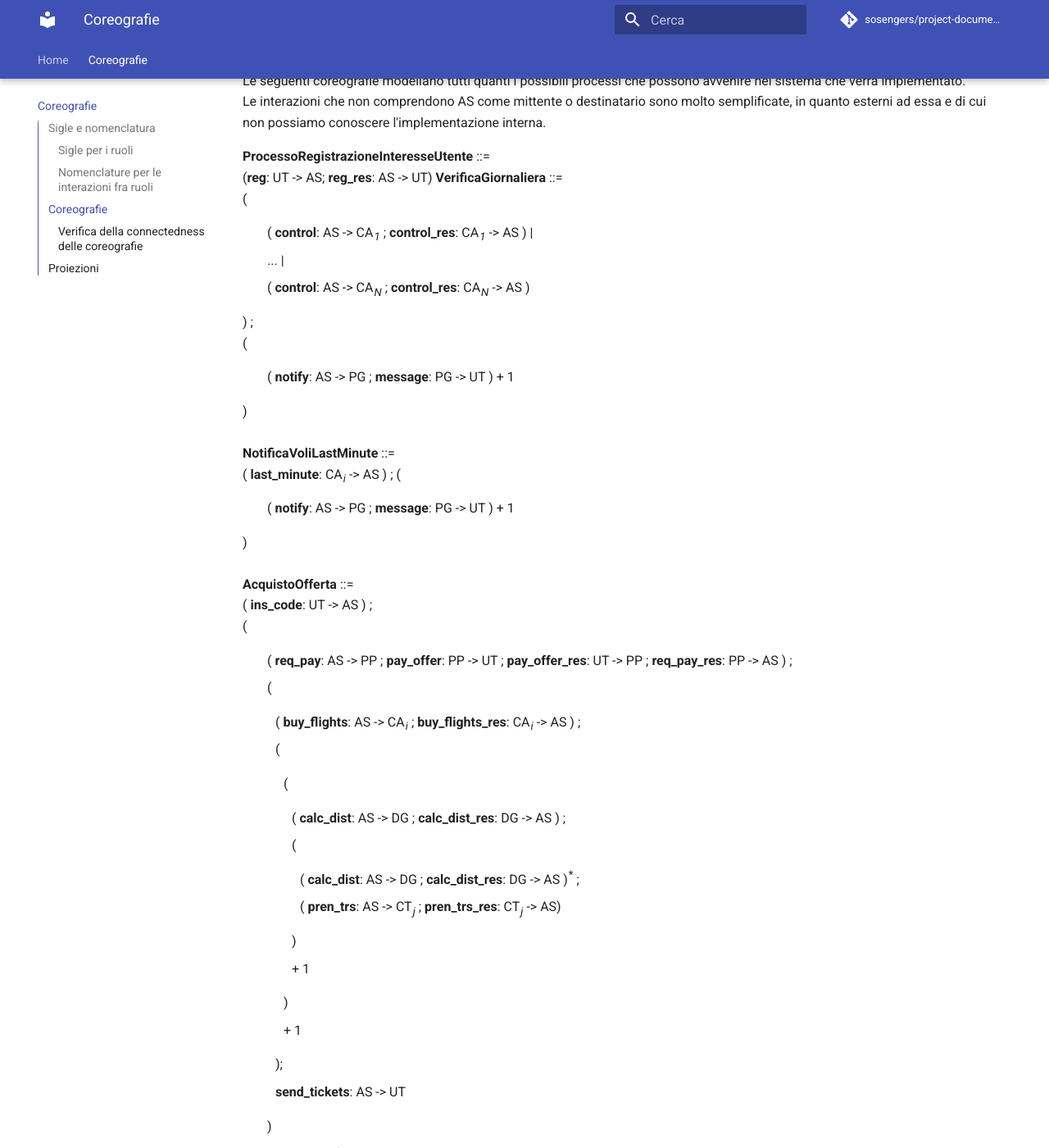
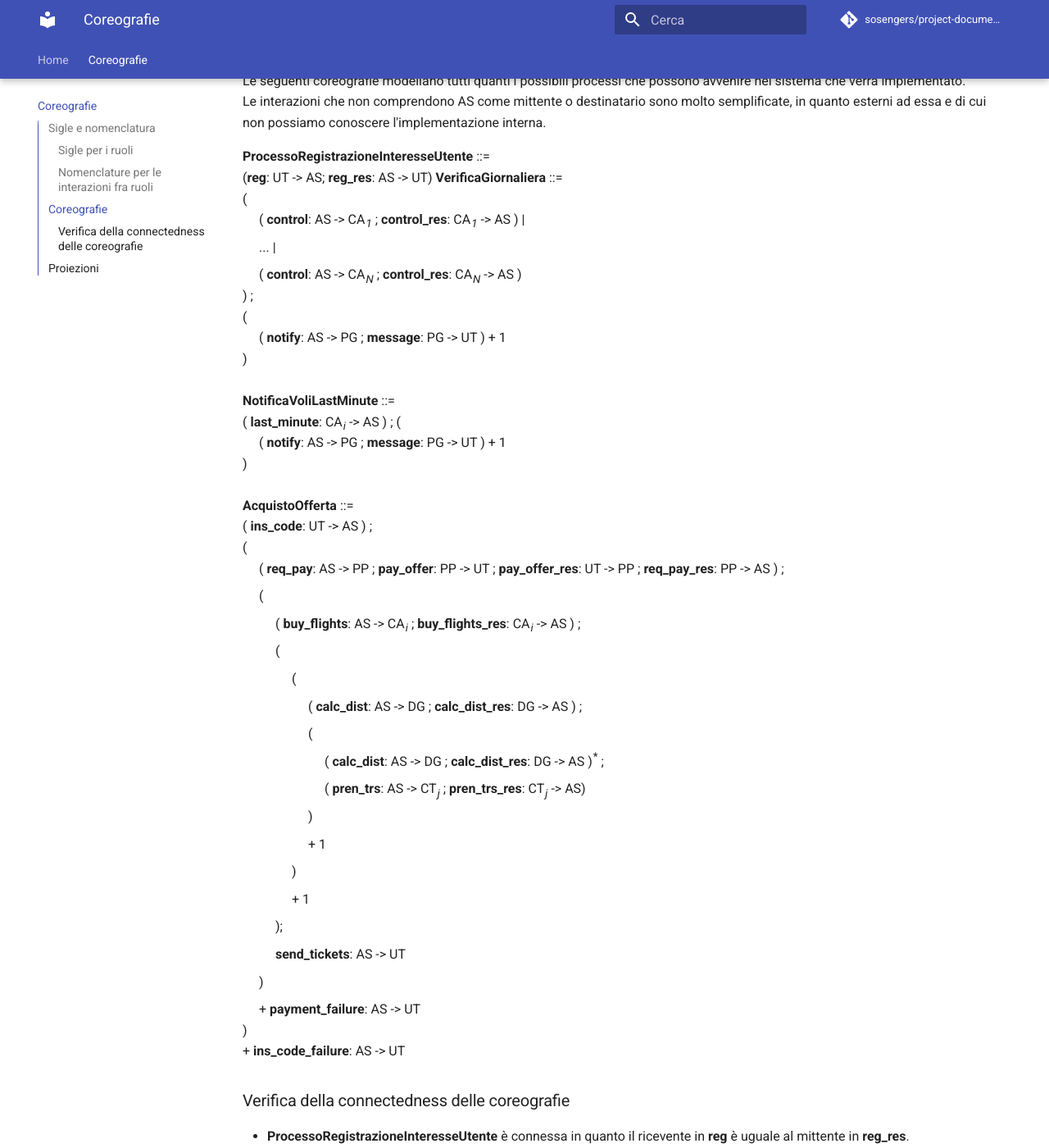
Before and after one commit to sosengers/project-documentation, an MkDocs documentation site: the page built from docs/choreographies.md, in a window 1280 px wide and 1400 px high, scrolled down 1435 px. Shown: the whole window at 82% size. Built offline with MkDocs 1.6.1 and Material for MkDocs 9.7.7, drawn with Linux system fonts in a browser that asks for light colours; comment, search, counter and statistics services are not loaded; some of the changed text lies outside the part shown.

Commit message:
Fix indentazioni di ul e li

```diff
--- a/docs/choreographies.md
+++ b/docs/choreographies.md
@@ -2,6 +2,10 @@
     div#choreographies ul li,
     div#projections ul li {
         list-style-type: none;
+	}
+
+	div#choreographies ul, div#projections ul {
+		margin: 0px;
 	}
 </style>
 # Coreografie, ruoli e proiezioni delle coreografie sui ruoli
@@ -83,29 +87,29 @@ Le interazioni che non comprendono AS come mittente o destinatario sono molto se
 <ul>
 <li> ( <strong>req_pay</strong>: AS -> PP ; <strong>pay_offer</strong>: PP -> UT ; <strong>pay_offer_res</strong>: UT -> PP ; <strong>req_pay_res</strong>: PP -> AS ) ;</li>
 <li> ( </li>
-<ul>
+<li><ul>
 	<li> ( <strong>buy_flights</strong>: AS -> CA<sub><em>i</em></sub> ; <strong>buy_flights_res</strong>: CA<sub><em>i</em></sub> -> AS ) ;</li>
 	<li> ( </li>
-<ul>
+<li><ul>
 		<li>(</li>
 		    <!-- Calcolo distanza aeroporto/casa -->
-<ul>
+<li><ul>
 			<li> ( <strong>calc_dist</strong>: AS -> DG ; <strong>calc_dist_res</strong>: DG -> AS ) ;</li>
 			<li> ( </li>
-<ul>
+<li><ul>
 				<!-- Calcolo distanze per identificare la compagnia di trasporto più vicina -->
 				<li> ( <strong>calc_dist</strong>: AS -> DG ; <strong>calc_dist_res</strong>: DG -> AS )<sup>*</sup> ;</li>
 				<li> ( <strong>pren_trs</strong>: AS -> CT<sub><em>j</em></sub> ; <strong>pren_trs_res</strong>: CT<sub><em>j</em></sub> -> AS) </li>
-</ul>
+</ul></li>
 			<li> ) </li>
 			<li> + 1 </li>
-</ul>
+</ul></li>
 		<li> ) </li>
 		<li> + 1 </li>
-</ul>
+</ul></li>
 	<li> ); </li>
     <li> <strong>send_tickets</strong>: AS -> UT </li>
-</ul>
+</ul></li>
 
 <li> ) </li>
 <li> + <strong>payment_failure</strong>: AS -> UT </li>
@@ -141,10 +145,12 @@ Seguono le proiezioni delle coreografie, divise per ruolo.
 <div id="projections">
 
 <h3>AS (ACMESky)</h3>
-
+<p>
 proj(<strong>ProcessoRegistrazioneInteresseUtente</strong>, AS) =<br />
 ( <strong>reg</strong>@UT ; <span style="text-decoration: overline"><strong>reg_res</strong></span>@UT )
-<br />
+</p>
+
+<p>
 proj(</strong><strong>VerificaGiornaliera</strong>, AS) =<br />
 (
 <ul>
@@ -158,42 +164,52 @@ proj(</strong><strong>VerificaGiornaliera</strong>, AS) =<br />
 <li>( <span style="text-decoration: overline"><strong>notify</strong></span>@PG ; 1 ) + 1</li>
 </ul>
 )
-<br />
+</p>
+
+<p>
 proj(<strong>NotificaVoliLastMinute</strong>, AS) =<br />
 ( <strong>last_minute</strong>@CA<sub><em>i</em></sub> ) ;<br />
 (
-- ( <span style="text-decoration: overline"><strong>notify</strong></span>@PG ; 1 ) + 1
+<ul>
+<li>( <span style="text-decoration: overline"><strong>notify</strong></span>@PG ; 1 ) + 1</li>
+</ul>
+)
+</p>
 
-)
-
+<p>
 proj(<strong>AcquistoOfferta</strong>, AS) =<br />
-( <strong>ins_code</strong>@UT ) ;
+( <strong>ins_code</strong>@UT ) ;<br />
 (<br />
-- ( <span style="text-decoration: overline"><strong>req_pay</strong></span>@PP ; 1 ; 1 ; <strong>req_pay_res</strong>@AS ) ;
-- (<br />
-	- ( <span style="text-decoration: overline"><strong>buy_flights</strong></span>@CA<sub><em>i</em></sub> ; <strong>buy_flights_res</strong>@CA<sub><em>i</em></sub> ) ;
-	- (
-		- (
-			- ( <span style="text-decoration: overline"><strong>calc_dist</strong></span>@DG ; <strong>calc_dist_res</strong>@DG ) ;
-			- (<br />
-				- ( <span style="text-decoration: overline"><strong>calc_dist</strong></span>@DG ; <strong>calc_dist_res</strong>@DG )<sup>\*</sup>
-				- ( <span style="text-decoration: overline"><strong>pren_trs</strong></span>@CT<sub><em>j</em></sub> ; <strong>pren_trs_res</strong>@CT<sub><em>j</em></sub> )
-
-			- )
-			- \+ 1
-
-		- )
-		- \+ 1
-
-	- );
-	- <span style="text-decoration: overline">**send_tickets</strong></span>@UT
-
-- )
-- \+ <span style="text-decoration: overline"><strong>payment_failure</strong></span>@UT
-
-)
-\+ <span style="text-decoration: overline"><strong>ins_code_failure</strong></span>@UT
-
+<ul>
+<li>( <span style="text-decoration: overline"><strong>req_pay</strong></span>@PP ; 1 ; 1 ; <strong>req_pay_res</strong>@AS ) ;</li>
+<li>( </li>
+<li><ul>
+	<li>( <span style="text-decoration: overline"><strong>buy_flights</strong></span>@CA<sub><em>i</em></sub> ; <strong>buy_flights_res</strong>@CA<sub><em>i</em></sub> ) ;</li>
+	<li>(</li>
+<li>	<ul>
+		<li>(</li>
+	<li>	<ul>
+			<li>( <span style="text-decoration: overline"><strong>calc_dist</strong></span>@DG ; <strong>calc_dist_res</strong>@DG ) ;</li>
+			<li>(</li>
+		<li>	<ul>
+				<li>( <span style="text-decoration: overline"><strong>calc_dist</strong></span>@DG ; <strong>calc_dist_res</strong>@DG )<sup>*</sup></li>
+				<li>( <span style="text-decoration: overline"><strong>pren_trs</strong></span>@CT<sub><em>j</em></sub> ; <strong>pren_trs_res</strong>@CT<sub><em>j</em></sub> )</li>
+</ul></li>
+			<li>)</li>
+			<li>+ 1</li>
+</ul></li>
+		<li>)</li>
+		<li>+ 1</li>
+</ul></li>
+	<li>);</li>
+	<li><span style="text-decoration: overline"><strong>send_tickets</strong></span>@UT</li>
+</ul></li>
+<li>)</li>
+<li>+ <span style="text-decoration: overline"><strong>payment_failure</strong></span>@UT</li>
+</ul>
+)<br />
++ <span style="text-decoration: overline"><strong>ins_code_failure</strong></span>@UT
+</p>
 ### UT (UTente)
 
 proj(<strong>ProcessoRegistrazioneInteresseUtente</strong>, UT) =<br />
```
